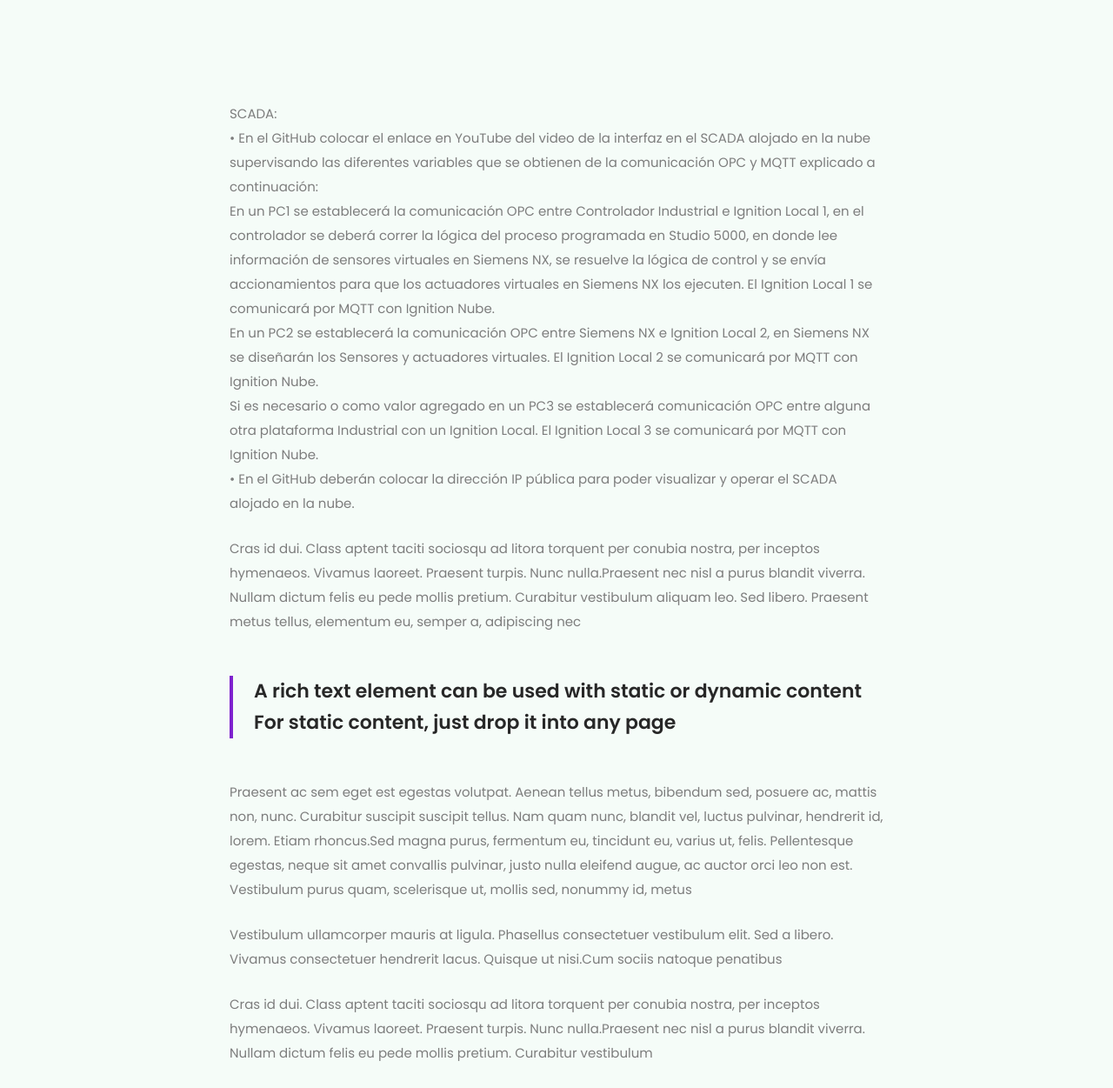
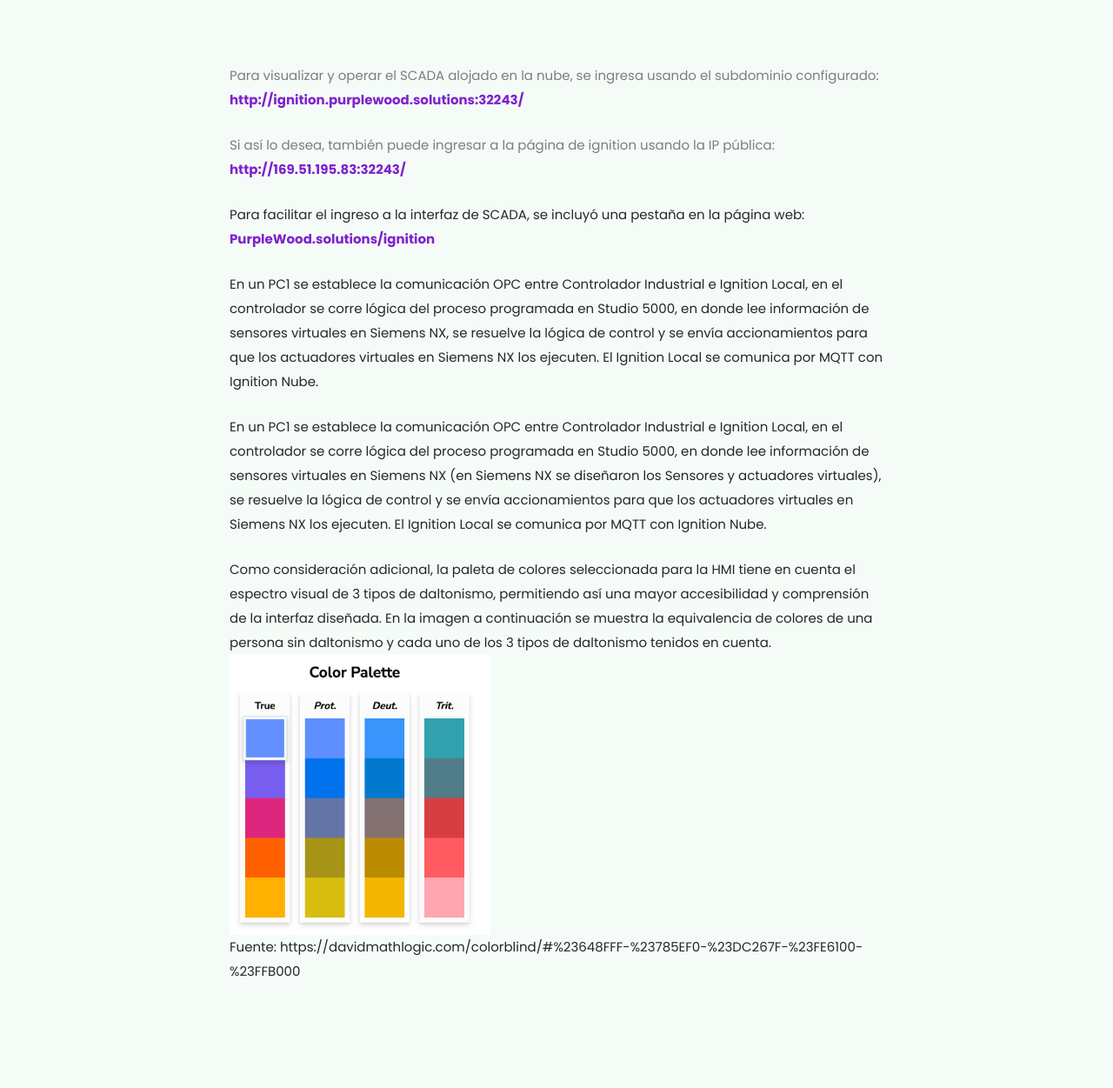
Before and after one commit to PurpleWood-APM/PagWebPurpleWood, a website: page temp/html/scada.html in a window 1280 px wide. Shown: the part 1109-2360 px from the top of the page at 87% size. Drawn offline with Linux system fonts and the light colour scheme.

Commit message:
:package: avance en modulos varios

```diff
--- a/temp/html/scada.html
+++ b/temp/html/scada.html
@@ -145,14 +145,6 @@
                 <div class="grid grid-cols-1">
                     <div class="text-center max-w-[752px] mx-auto">
                         <h3 class="font-semibold text-4xl leading-snug md:text-5xl md:leading-[62px]">SCADA</h3>
-                        <ul class="mt-4 text-center">
-                            <li
-                                class="text-dark-semilight inline-block tracking-[0.86px] font-medium uppercase duration-300 after:inline-block after:bg-green after:w-[5px] after:h-[5px] after:rounded-full after:mx-4 after:-top-[3px] after:relative after:content-['']"
-                            >
-                                <a href="blog.html">March 12, 2021</a>
-                            </li>
-                            <li class="text-dark-semilight inline-block tracking-[0.86px] font-medium uppercase duration-300"><a href="#">By Henry Dege</a></li>
-                        </ul>
                     </div>
                 </div>
             </div>
@@ -164,44 +156,56 @@
             <div class="container">
                 <div class="grid grid-cols-1">
                     <div>
-                        <img src="assets/images/blog/detail-1.png" class="rounded-2xl" alt="" />
+                        <iframe width="1140" height="640" class="rounded-2xl"
+                            src="https://www.youtube.com/embed/tgbNymZ7vqY">
+                        </iframe>
+                    </div>
+                </div>
+            </div>
+
+            <div class="container">
+                <div class="grid grid-cols-1">
+                    <div>
                         <div class="md:mt-[120px] mt-20 relative max-w-[752px] mx-auto space-y-10 md:space-y-12">
                             <div class="space-y-6">
+
                                 <p class="text-[15px] leading-7 text-dark-light">
-                                    SCADA:
-                                </br>
-                                    • En el GitHub colocar el enlace en YouTube del video de la interfaz en el SCADA alojado en la nube supervisando las diferentes variables que se obtienen de la comunicación OPC y MQTT explicado a continuación:
-                                </br>
-                                    En un PC1 se establecerá la comunicación OPC entre Controlador Industrial e Ignition Local 1, en el controlador se deberá correr la lógica del proceso programada en Studio 5000, en donde lee información de sensores virtuales en Siemens NX, se resuelve la lógica de control y se envía accionamientos para que los actuadores virtuales en Siemens NX los ejecuten. El Ignition Local 1 se comunicará por MQTT con Ignition Nube.
-                                </br>
-                                    En un PC2 se establecerá la comunicación OPC entre Siemens NX e Ignition Local 2, en Siemens NX se diseñarán los Sensores y actuadores virtuales. El Ignition Local 2 se comunicará por MQTT con Ignition Nube.
-                                </br>
-                                    Si es necesario o como valor agregado en un PC3 se establecerá comunicación OPC entre alguna otra plataforma Industrial con un Ignition Local. El Ignition Local 3 se comunicará por MQTT con Ignition Nube.
-                                </br>
-                                    • En el GitHub deberán colocar la dirección IP pública para poder visualizar y operar el SCADA alojado en la nube.
+                                    Para visualizar y operar el SCADA alojado en la nube, se ingresa usando el subdominio configurado:
+                                    </b>
+                                    <a href="http://ignition.purplewood.solutions:32243/" target="_blank" ><b class="text-green">http://ignition.purplewood.solutions:32243/</b></a>
+                                    </b>
                                 </p>
+
                                 <p class="text-[15px] leading-7 text-dark-light">
-                                    Cras id dui. Class aptent taciti sociosqu ad litora torquent per conubia nostra, per inceptos hymenaeos. Vivamus laoreet. Praesent turpis. Nunc nulla.Praesent nec nisl a purus blandit viverra. Nullam
-                                    dictum felis eu pede mollis pretium. Curabitur vestibulum aliquam leo. Sed libero. Praesent metus tellus, elementum eu, semper a, adipiscing nec
+                                    Si así lo desea, también puede ingresar a la página de ignition usando la IP pública:
+                                    </b>
+                                    <a href="http://ignition.purplewood.solutions:32243/" target="_blank" ><b class="text-green">http://169.51.195.83:32243/</b></a>
+                                    </b>
                                 </p>
+
+                                <p>
+                                    Para facilitar el ingreso a la interfaz de SCADA, se incluyó una pestaña en la página web:
+                                    <a href="https://purplewood.solutions/ignition.html"><b class="text-green">PurpleWood.solutions/ignition</b></a>
+                                </p>
+
+                                <p>
+                                    En un PC1 se establece la comunicación OPC entre Controlador Industrial e Ignition Local, en el controlador se corre lógica del proceso programada en Studio 5000, en donde lee información de sensores virtuales en Siemens NX, se resuelve la lógica de control y se envía accionamientos para que los actuadores virtuales en Siemens NX los ejecuten. El Ignition Local se comunica por MQTT con Ignition Nube.
+                                </p>
+
+                                <p>
+                                    En un PC1 se establece la comunicación OPC entre Controlador Industrial e Ignition Local, en el controlador se corre lógica del proceso programada en Studio 5000, en donde lee información de sensores virtuales en Siemens NX (en Siemens NX se diseñaron los Sensores y actuadores virtuales), se resuelve la lógica de control y se envía accionamientos para que los actuadores virtuales en Siemens NX los ejecuten. El Ignition Local se comunica por MQTT con Ignition Nube.
+                                </p>
+
+                                <p>
+                                    Como consideración adicional, la paleta de colores seleccionada para la HMI tiene en cuenta el espectro visual de 3 tipos de daltonismo, permitiendo así una mayor accesibilidad y comprensión de la interfaz diseñada. En la imagen a continuación se muestra la equivalencia de colores de una persona sin daltonismo y cada uno de los 3 tipos de daltonismo tenidos en cuenta.
+
+                                    <img src="assets/images/modulos/SCADA/paleta.png" width="300" alt="" />
+                                    Fuente: https://davidmathlogic.com/colorblind/#%23648FFF-%23785EF0-%23DC267F-%23FE6100-%23FFB000
+                                </p>
+
+
                             </div>
-                            <div class="border-l-4 border-green pl-6">
-                                <h3 class="font-semibold text-[22px] leading-9">A rich text element can be used with static or dynamic content For static content, just drop it into any page</h3>
-                            </div>
-                            <div class="space-y-6">
-                                <p class="text-[15px] leading-7 text-dark-light">
-                                    Praesent ac sem eget est egestas volutpat. Aenean tellus metus, bibendum sed, posuere ac, mattis non, nunc. Curabitur suscipit suscipit tellus. Nam quam nunc, blandit vel, luctus pulvinar, hendrerit id,
-                                    lorem. Etiam rhoncus.Sed magna purus, fermentum eu, tincidunt eu, varius ut, felis. Pellentesque egestas, neque sit amet convallis pulvinar, justo nulla eleifend augue, ac auctor orci leo non est.
-                                    Vestibulum purus quam, scelerisque ut, mollis sed, nonummy id, metus
-                                </p>
-                                <p class="text-[15px] leading-7 text-dark-light">
-                                    Vestibulum ullamcorper mauris at ligula. Phasellus consectetuer vestibulum elit. Sed a libero. Vivamus consectetuer hendrerit lacus. Quisque ut nisi.Cum sociis natoque penatibus
-                                </p>
-                                <p class="text-[15px] leading-7 text-dark-light">
-                                    Cras id dui. Class aptent taciti sociosqu ad litora torquent per conubia nostra, per inceptos hymenaeos. Vivamus laoreet. Praesent turpis. Nunc nulla.Praesent nec nisl a purus blandit viverra. Nullam
-                                    dictum felis eu pede mollis pretium. Curabitur vestibulum
-                                </p>
-                            </div>
+
                         </div>
                     </div>
                 </div>
```
Also changed, not shown: temp/html/comunicaciones.html (+1 -9 lines), temp/html/digitalFactory.html (+2 -2 lines), temp/html/assets/images/modulos/SCADA/paleta.png (added), temp/html/assets/images/modulos/comunicaciones/Arquitectura de Conexion con piramide y mes.png (added), 3 other files.
